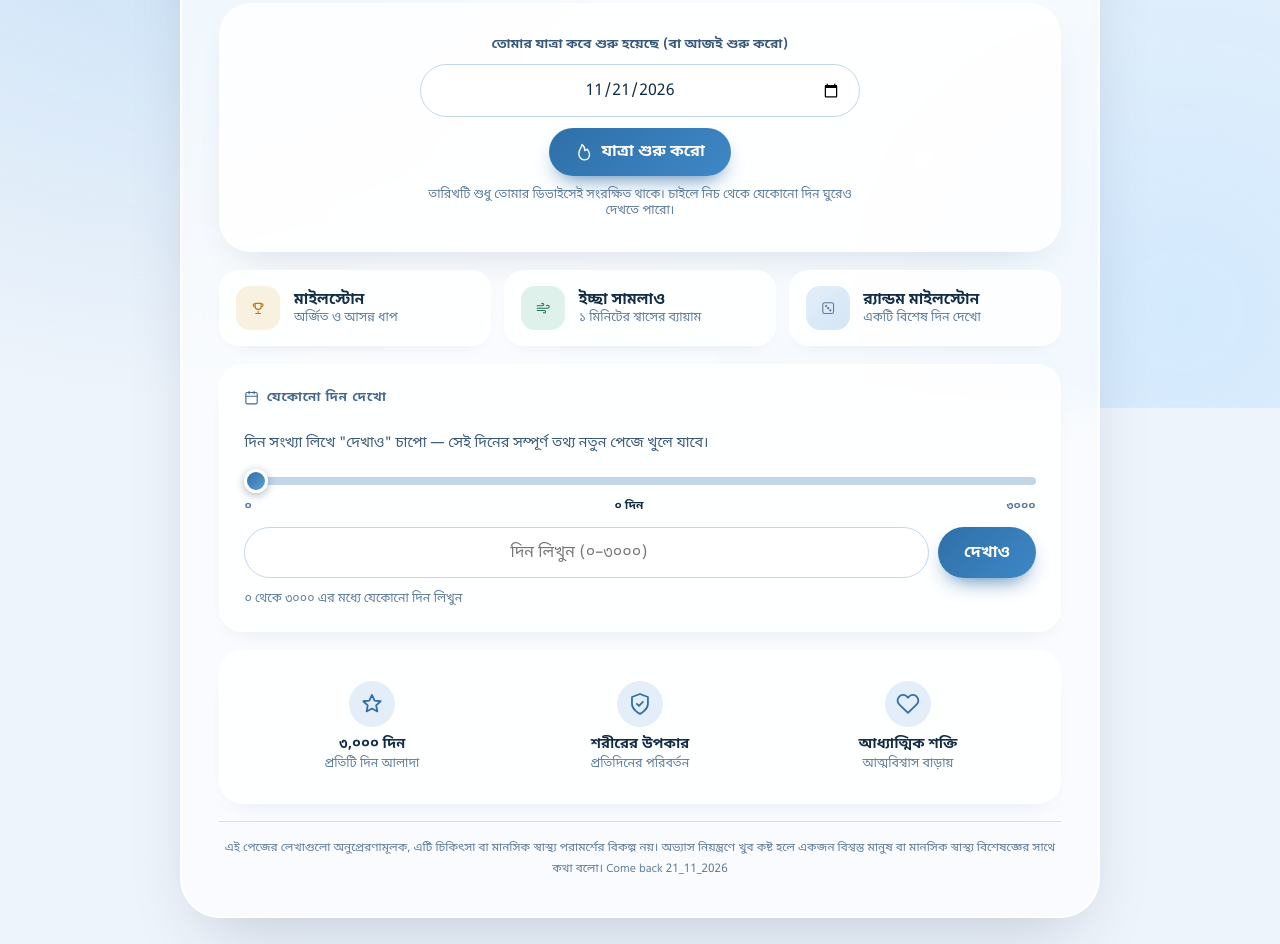
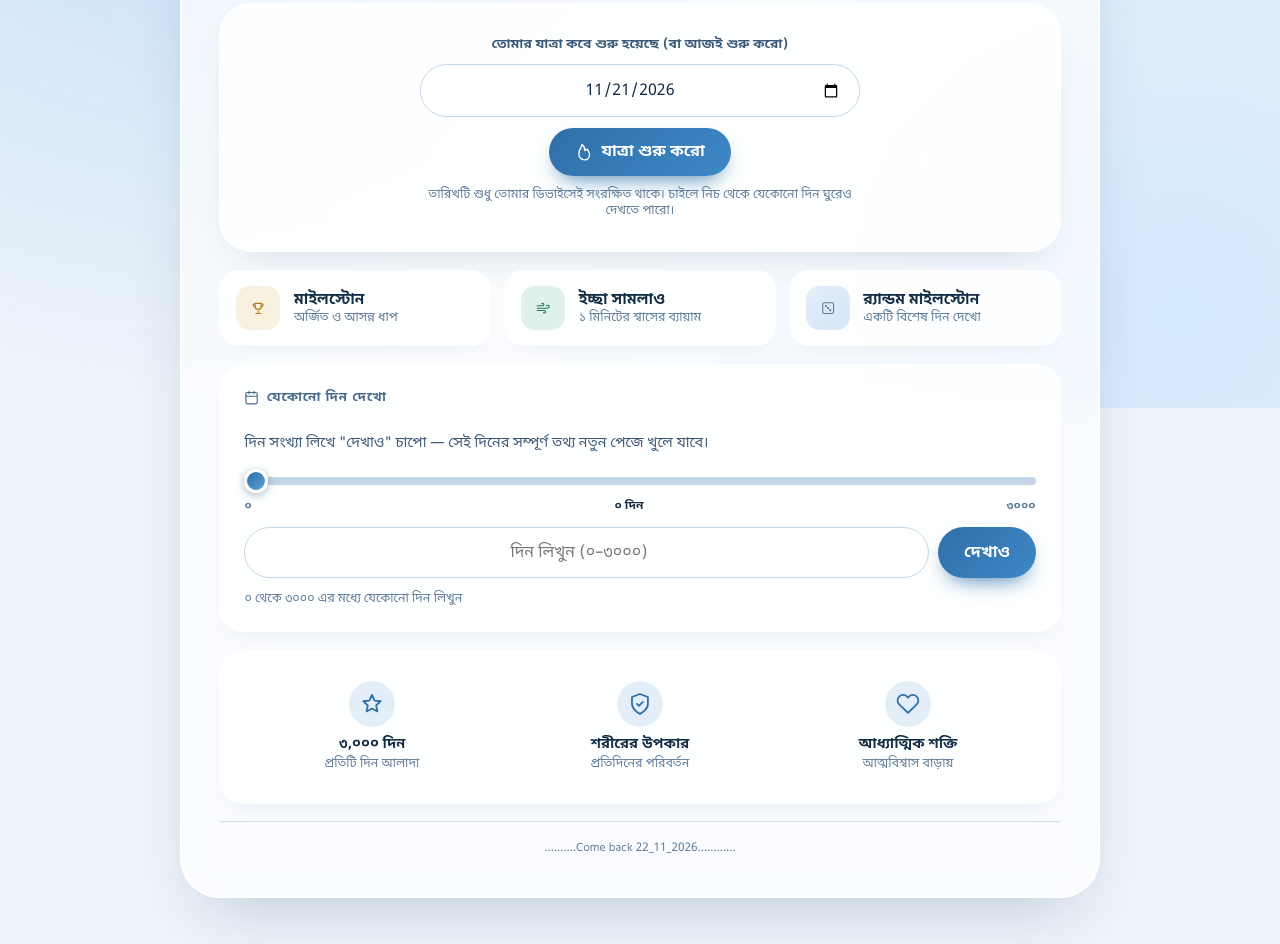
Before and after one commit to shahinprogamer/NoBeep, a plain HTML site: page index.html in a window 1280 px wide. Shown: the part 401-1345 px from the top of the page. Drawn offline with Linux system fonts and the light colour scheme.

```diff
--- a/index.html
+++ b/index.html
@@ -590,7 +590,7 @@
     </main>
 
     <footer class="site-foot">
-      এই পেজের লেখাগুলো অনুপ্রেরণামূলক, এটি চিকিৎসা বা মানসিক স্বাস্থ্য পরামর্শের বিকল্প নয়। অভ্যাস নিয়ন্ত্রণে খুব কষ্ট হলে একজন বিশ্বস্ত মানুষ বা মানসিক স্বাস্থ্য বিশেষজ্ঞের সাথে কথা বলো।   Come back  21_11_2026
+  ..........Come back  22_11_2026............
     </footer>
   </div>
 
```
